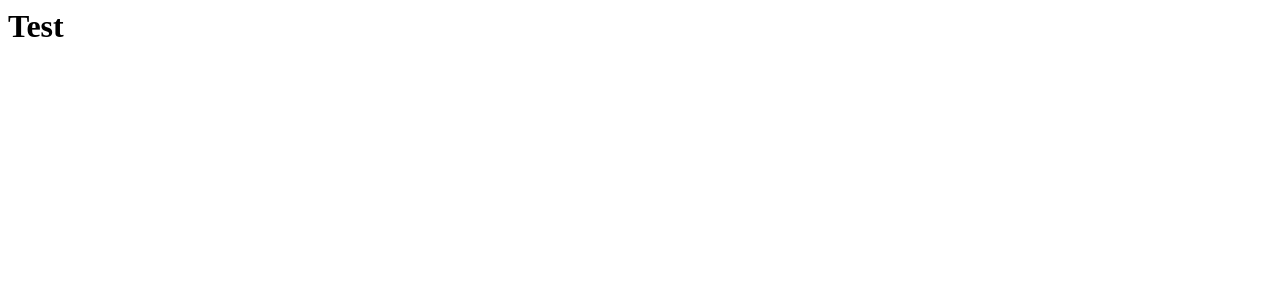
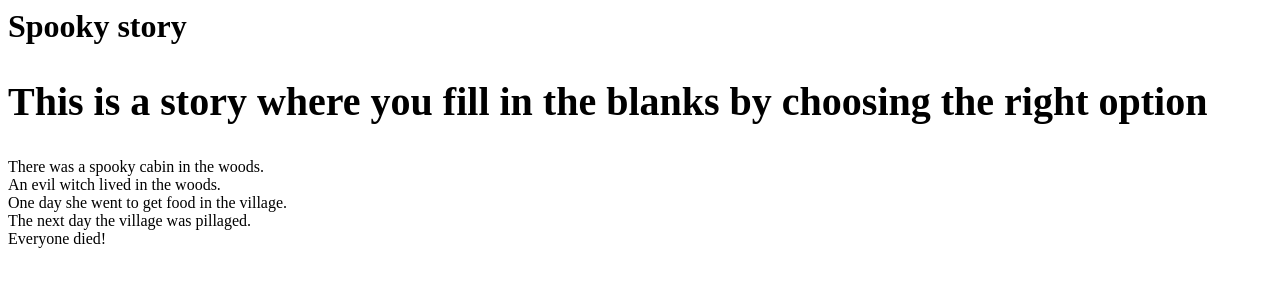
Before and after one commit to BlueSmiley/text_game, a plain HTML site: page index.html in a window 1280 px wide. Drawn offline with Linux system fonts and the light colour scheme.

Commit message:
added story and structure

```diff
--- a/index.html
+++ b/index.html
@@ -1,5 +1,11 @@
 <html>
 <body>
-<h1>Test</h1>
+<h1>Spooky story</h1>
+  <h2 style="font-size:2.5em">This is a story where you fill in the blanks by choosing the right option</h2>
+  <p1>There was a spooky cabin in the woods.<br/ >
+    An evil witch lived in the woods.<br/ >
+    One day she went to get food in the village.<br />
+    The next day the village was pillaged.<br />
+    Everyone died!</p1>
 </body>
 </html>
```
